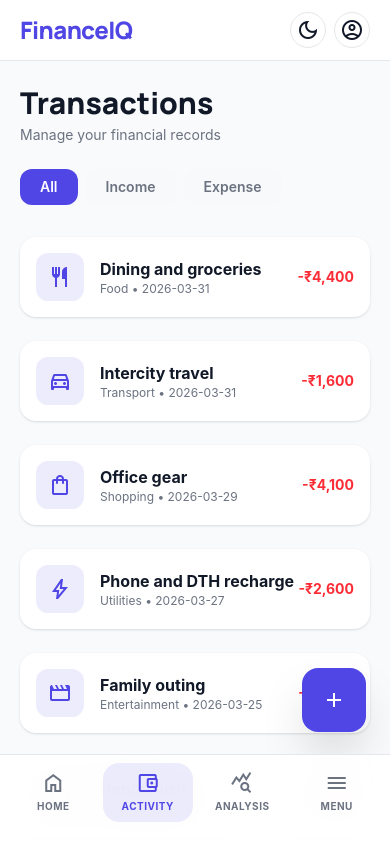
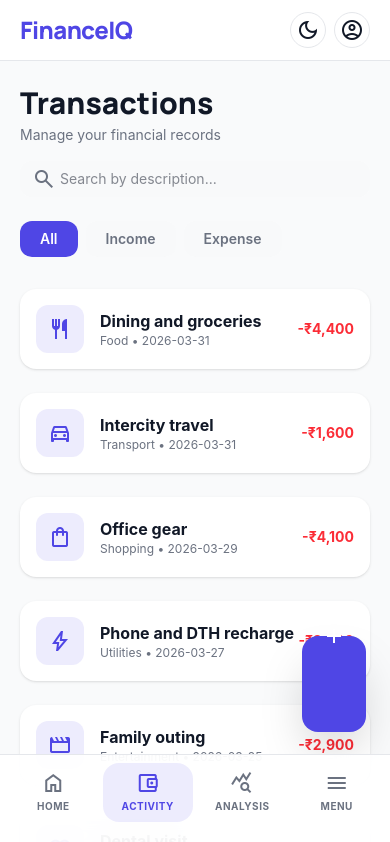
Before and after one commit to shreyashap/finance-dashboard, a React (Vite) app: page / in a window 390 px wide. Shown: the top 842 px of the page. Built offline with nearby package versions, Linux system fonts and the light colour scheme.

Commit message:
fix: add mobile search bar, debounce search, bottom padding for FAB
- Add search bar on mobile (visible on all screen sizes)
- Implement 300ms debounce for search input
- Add padding bottom for FAB on mobile (pb-24)
- Add padding to main content for mobile

```diff
--- a/src/components/transactions/TransactionsPage.tsx
+++ b/src/components/transactions/TransactionsPage.tsx
@@ -1,4 +1,4 @@
-import { useState, useMemo } from 'react'
+import { useState, useMemo, useEffect } from 'react'
 import { motion, AnimatePresence } from 'framer-motion'
 import { useTransactionContext } from '../../context/TransactionContext'
 import { formatCurrency } from '../../utils/formatters'
@@ -390,17 +390,25 @@ export function TransactionsPage() {
   const [isDrawerOpen, setIsDrawerOpen] = useState(false)
   const [activeFilter, setActiveFilter] = useState<'all' | TransactionType>('all')
   const [searchQuery, setSearchQuery] = useState('')
+  const [debouncedQuery, setDebouncedQuery] = useState('')
+
+  useEffect(() => {
+    const timer = setTimeout(() => {
+      setDebouncedQuery(searchQuery)
+    }, 300)
+    return () => clearTimeout(timer)
+  }, [searchQuery])
 
   const filteredTransactions = useMemo(() => {
     return state.transactions
       .filter(tx => {
         if (activeFilter !== 'all' && tx.type !== activeFilter) return false
-        if (searchQuery && !tx.description.toLowerCase().includes(searchQuery.toLowerCase()) &&
-            !tx.category.toLowerCase().includes(searchQuery.toLowerCase())) return false
+        if (debouncedQuery && !tx.description.toLowerCase().includes(debouncedQuery.toLowerCase()) &&
+            !tx.category.toLowerCase().includes(debouncedQuery.toLowerCase())) return false
         return true
       })
       .sort((a, b) => new Date(b.date).getTime() - new Date(a.date).getTime())
-  }, [state.transactions, activeFilter, searchQuery])
+  }, [state.transactions, activeFilter, debouncedQuery])
 
   const handleAddTransaction = (data: TransactionFormData) => {
     if (!data.category) return
@@ -426,7 +434,7 @@ export function TransactionsPage() {
   }
 
   return (
-    <main className="mx-auto max-w-7xl px-5 py-6 md:px-8 md:py-8 space-y-6">
+    <main className="mx-auto max-w-7xl px-5 py-6 md:px-8 md:py-8 space-y-6 pb-32 md:pb-8">
       <AddTransactionModal
         isOpen={isModalOpen}
         onClose={() => setIsModalOpen(false)}
@@ -445,14 +453,14 @@ export function TransactionsPage() {
           <p className="text-[var(--text-secondary)] text-sm mt-1">Manage your financial records</p>
         </div>
 
-        <div className="relative hidden lg:block">
+        <div className="relative">
           <span className="material-symbols-outlined absolute left-3 top-1/2 -translate-y-1/2 text-[var(--text-secondary)]">search</span>
           <input
             type="text"
             value={searchQuery}
             onChange={(e) => setSearchQuery(e.target.value)}
             placeholder="Search by description..."
-            className="pl-10 pr-4 py-2 bg-[var(--bg-surface-2)] border-none rounded-xl text-sm w-80 focus:ring-2 focus:ring-[var(--color-primary)]"
+            className="pl-10 pr-4 py-2 bg-[var(--bg-surface-2)] border-none rounded-xl text-sm w-full md:w-80 focus:ring-2 focus:ring-[var(--color-primary)]"
           />
         </div>
       </div>
@@ -572,7 +580,7 @@ export function TransactionsPage() {
         onClick={openAddForm}
         whileHover={{ scale: 1.05 }}
         whileTap={{ scale: 0.95 }}
-        className="fixed bottom-28 right-6 w-16 h-16 bg-[var(--color-primary)] text-white rounded-2xl flex items-center justify-center shadow-2xl shadow-[var(--color-primary)]/40 z-40 md:bottom-8"
+        className="fixed bottom-28 right-6 w-16 h-16 bg-[var(--color-primary)] text-white rounded-2xl flex items-center justify-center shadow-2xl shadow-[var(--color-primary)]/40 z-40 md:bottom-8 pb-24 md:pb-0"
       >
         <span className="material-symbols-outlined text-3xl">add</span>
       </motion.button>
```
